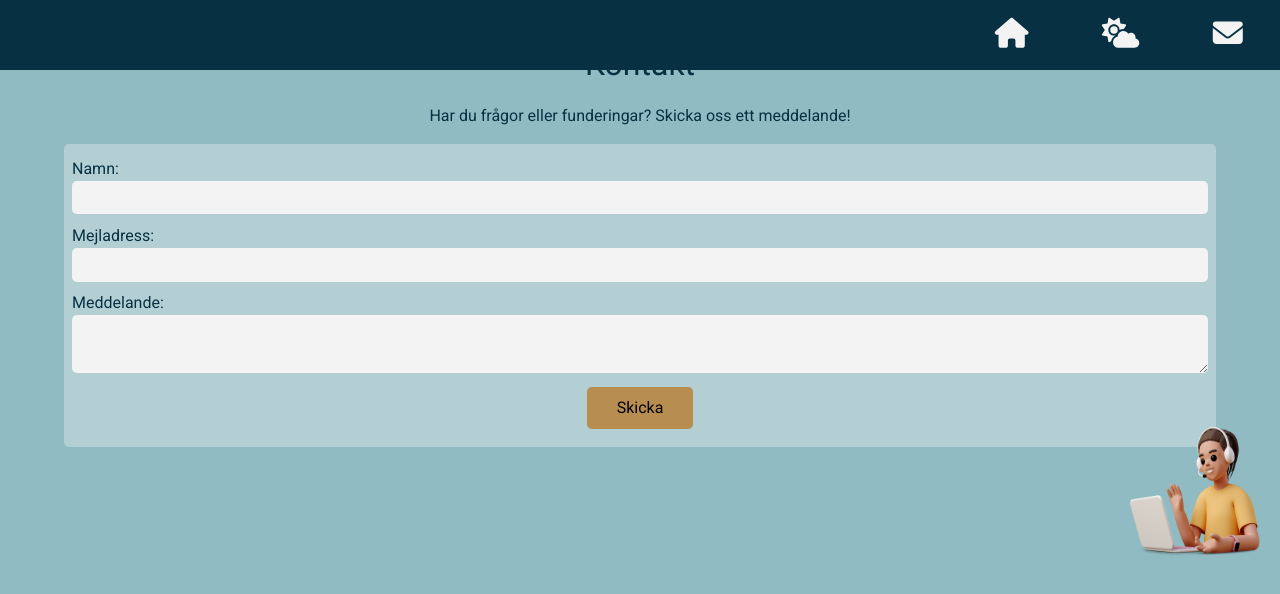
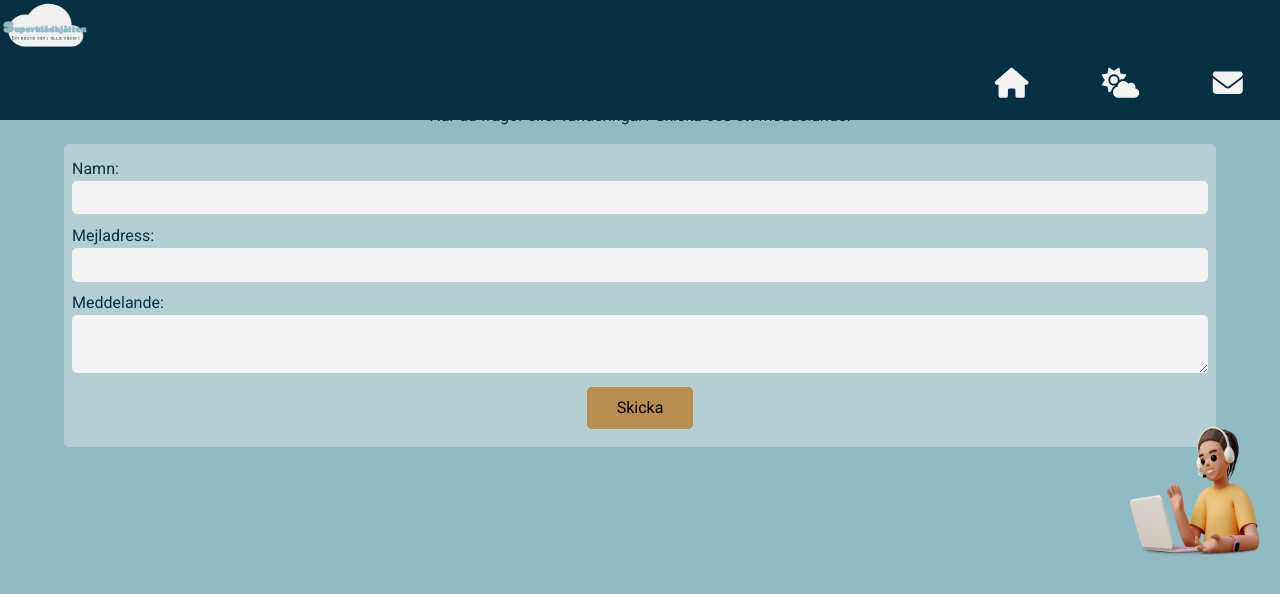
Before and after one commit to tittieth/Final_Project, a React (Vite) app: page /contact in a window 1280 px wide. Shown: the top 594 px of the page. Built offline with nearby package versions, Linux system fonts and the light colour scheme; a web font is replaced by a local one.

Commit message:
Add: logo to the nav

```diff
--- a/src/components/Navigation.tsx
+++ b/src/components/Navigation.tsx
@@ -5,6 +5,13 @@ import { faHouse, faCloudSun, faEnvelope } from '@fortawesome/free-solid-svg-ico
 const Navigation = () => {
   return (
     <nav>
+      <img
+        className="logo"
+        src="/img/logo-superkladhjalten.webp"
+        alt="a cloud with the text superklädhjälten"
+        width={90}
+        height={50}
+      />
       <ul>
         <li>
           <Link to="/" aria-label="Home">
```
